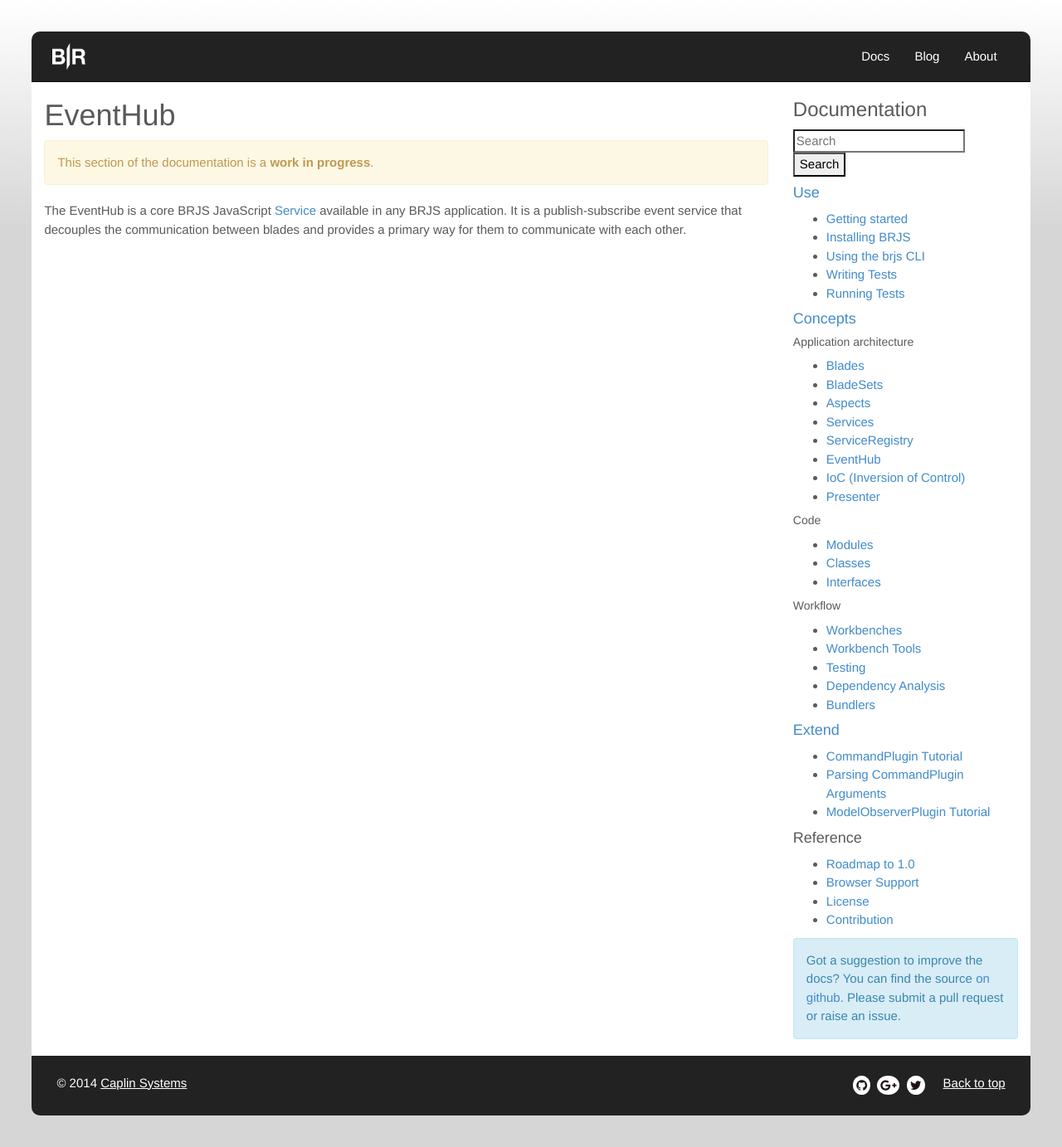
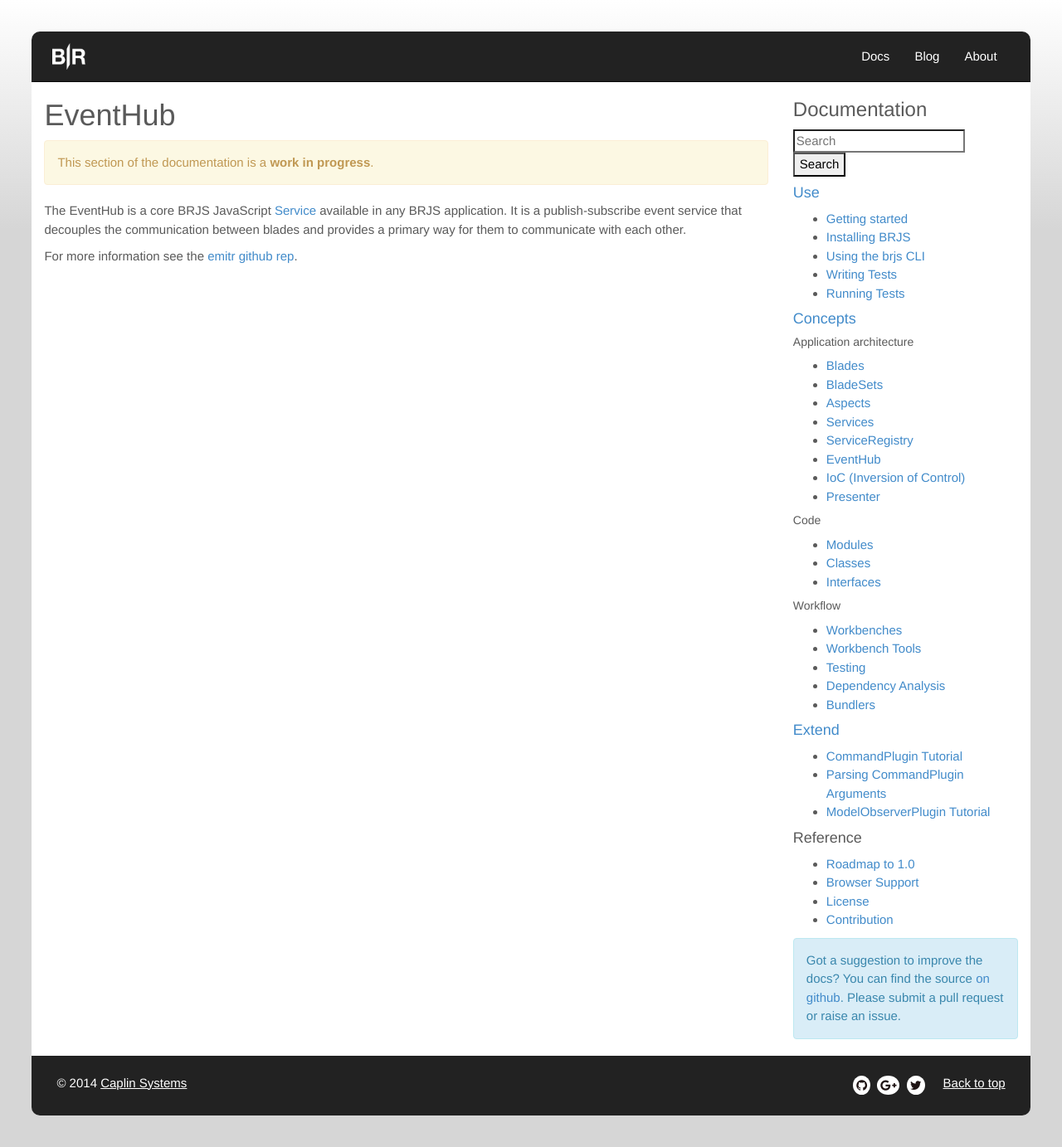
Before and after one commit to BladeRunnerJS/brjs-site, a Jekyll site: the page built from docs/concepts/event_hub.md, in a window 1280 px wide. Shown: the whole page at 83% size. Built offline with Jekyll 4.4.1, drawn with Linux system fonts in a browser that asks for light colours; nearby versions of some CDN libraries; Markdown is read by kramdown in place of the engine named in the settings.

Commit message:
link to emitr

```diff
--- a/docs/concepts/event_hub.md
+++ b/docs/concepts/event_hub.md
@@ -5,3 +5,5 @@ permalink: /docs/concepts/event_hub/
 ---
 
 The EventHub is a core BRJS JavaScript [Service](/docs/concepts/services) available in any BRJS application. It is a publish-subscribe event service that decouples the communication between blades and provides a primary way for them to communicate with each other.
+
+For more information see the [emitr github rep](https://github.com/BladeRunnerJS/emitr).
```
